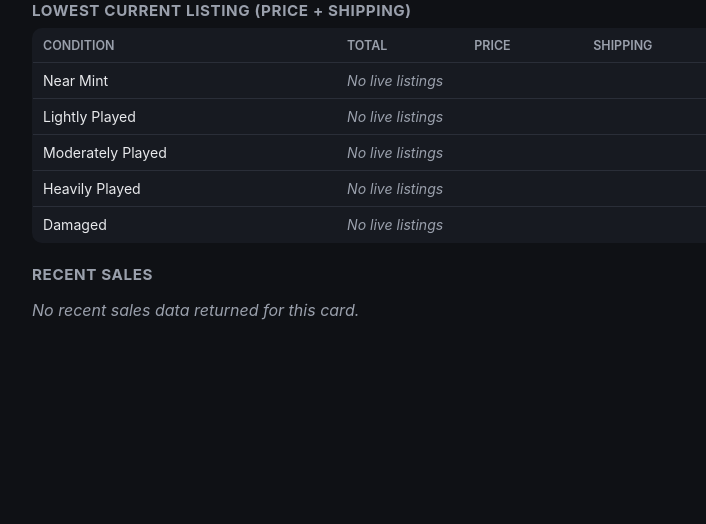
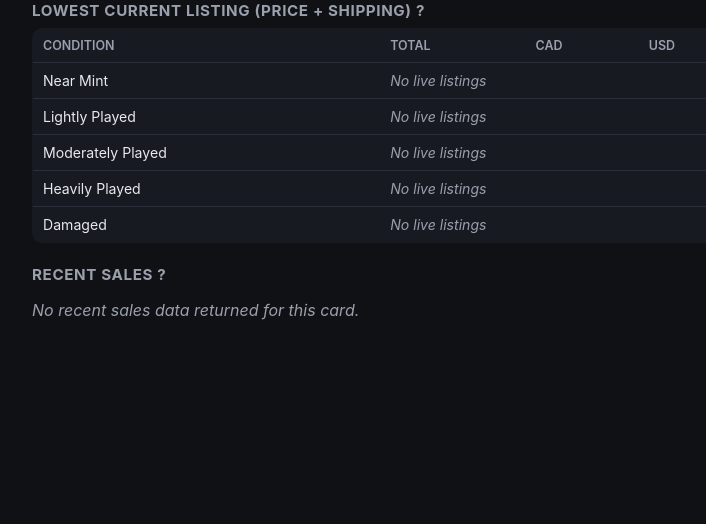
Before and after one commit to garrettmbh/TCGPriceChecker, a Flask app: page /card/1 in a window 1280 px wide. Shown: the part 183-707 px from the top of the page, without its empty margins (248-954 px from the left). Run offline with Flask 3, Linux system fonts and the light colour scheme.

Commit message:
Add files via upload

```diff
--- a/templates/results.html
+++ b/templates/results.html
@@ -34,10 +34,12 @@
       </div>
     {% endif %}
 
-    <h3 class="section-title">Lowest current listing (price + shipping)</h3>
+    <h3 class="section-title">Lowest current listing (price + shipping)
+      <span class="info-icon" tabindex="0" title="USD = listing price + shipping. CAD = USD x the current exchange rate ({{ '%.4f'|format(fx_rate) }}). Total = CAD x 1.0875 (NY sales tax).">?</span>
+    </h3>
     <table>
       <thead>
-        <tr><th>Condition</th><th>Total</th><th>Price</th><th>Shipping</th></tr>
+        <tr><th>Condition</th><th>Total</th><th>CAD</th><th>USD</th></tr>
       </thead>
       <tbody>
         {% for condition in condition_order %}
@@ -45,9 +47,9 @@
           <tr>
             <td>{{ condition }}</td>
             {% if l %}
-              <td class="total">${{ "%.2f"|format(l.lowest_total) }}</td>
-              <td>${{ "%.2f"|format(l.price) }}</td>
-              <td>${{ "%.2f"|format(l.shipping) }}</td>
+              <td class="total-value">${{ "%.2f"|format(l.total) }}</td>
+              <td>${{ "%.2f"|format(l.cad) }}</td>
+              <td>${{ "%.2f"|format(l.usd) }}</td>
             {% else %}
               <td class="none" colspan="3">No live listings</td>
             {% endif %}
@@ -56,7 +58,9 @@
       </tbody>
     </table>
 
-    <h3 class="section-title">Recent sales</h3>
+    <h3 class="section-title">Recent sales
+      <span class="info-icon" tabindex="0" title="Weighted avg favors recent sales: each sale is weighted 1/(days since sale + 1). The (+/-$) beside each Total is that sale's Total compared to the weighted avg for its condition -- red means this sale was below the weighted avg, green means at or above it. Date color: green = within 1 month, yellow = 1-2 months, red = 2+ months.">?</span>
+    </h3>
     {% set ns = namespace(any_sales=false) %}
     {% for condition in condition_order %}
       {% set s = sales.get(condition) %}
@@ -64,17 +68,41 @@
         {% set ns.any_sales = true %}
         <div class="sales-block">
           <h4>{{ condition }}</h4>
+          {% set stats = sales_stats.get(condition) %}
+          {% if stats %}
+            <div class="sales-stats">
+              Weighted avg: <strong>${{ "%.2f"|format(stats.weighted_avg) }}</strong>
+              &middot; Simple avg: ${{ "%.2f"|format(stats.simple_avg) }}
+            </div>
+          {% endif %}
           <table>
             <thead>
-              <tr><th>Date</th><th>Total</th><th>Price</th><th>Shipping</th></tr>
+              <tr><th>Date</th><th>Total</th><th>CAD</th><th>USD</th></tr>
             </thead>
             <tbody>
               {% for sale in s %}
+                {% set days = sale.days_ago %}
+                {% if days is none %}
+                  {% set recency_class = '' %}
+                {% elif days <= 30 %}
+                  {% set recency_class = 'recency-fresh' %}
+                {% elif days <= 60 %}
+                  {% set recency_class = 'recency-month' %}
+                {% else %}
+                  {% set recency_class = 'recency-stale' %}
+                {% endif %}
                 <tr>
-                  <td>{{ sale.date[:10] if sale.date else '—' }}</td>
-                  <td class="total">${{ "%.2f"|format(sale.total) }}</td>
-                  <td>${{ "%.2f"|format(sale.price) }}</td>
-                  <td>${{ "%.2f"|format(sale.shipping) }}</td>
+                  <td class="{{ recency_class }}">{{ sale.date[:10] if sale.date else '—' }}</td>
+                  <td class="total-value">
+                    ${{ "%.2f"|format(sale.total) }}
+                    {% if sale.diff > 0 %}
+                      <span class="diff-pos">(+${{ "%.2f"|format(sale.diff) }})</span>
+                    {% else %}
+                      <span class="diff-neg">({{ "-$%.2f"|format(-sale.diff) if sale.diff < 0 else "+$0.00" }})</span>
+                    {% endif %}
+                  </td>
+                  <td>${{ "%.2f"|format(sale.cad) }}</td>
+                  <td>${{ "%.2f"|format(sale.usd) }}</td>
                 </tr>
               {% endfor %}
             </tbody>
```
